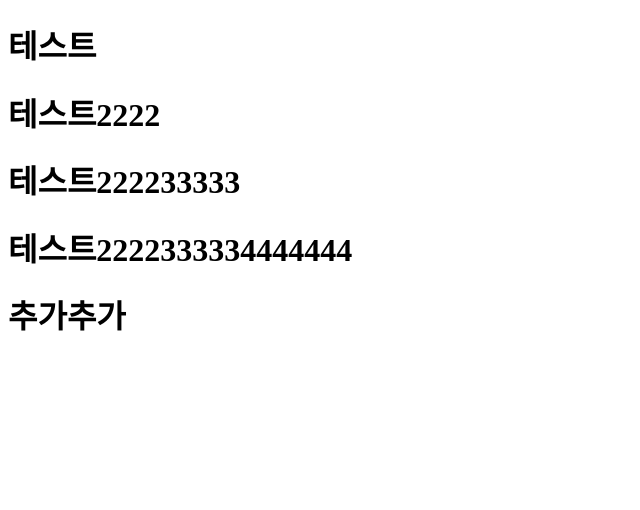
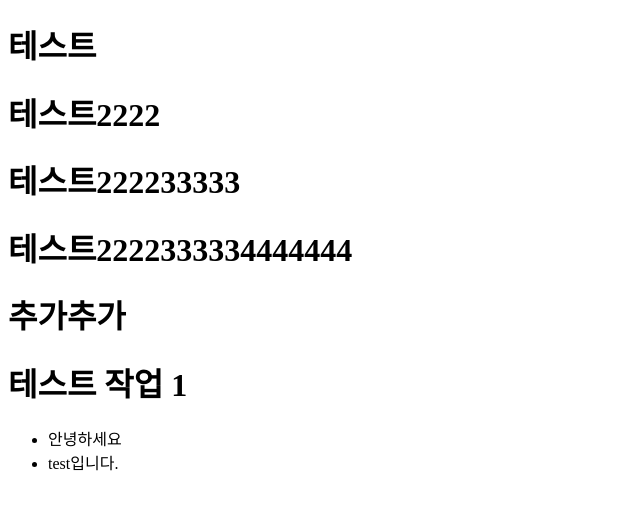
Before and after one commit to jun-0318/project1, a plain HTML site: page index.html in a window 1280 px wide. Shown: the whole page, without its empty margins (0-640 px from the left). Drawn offline with Linux system fonts and the light colour scheme.

Commit message:
hello_test

```diff
--- a/index.html
+++ b/index.html
@@ -12,5 +12,10 @@
   <h1>테스트222233333</h1>
   <h1>테스트2222333334444444</h1>
   <h1>추가추가</h1>
+  <h1>테스트 작업 1</h1>
+  <ul>
+    <li>안녕하세요</li>
+    <li>test입니다.</li>
+  </ul>
 </body>
 </html>
```
